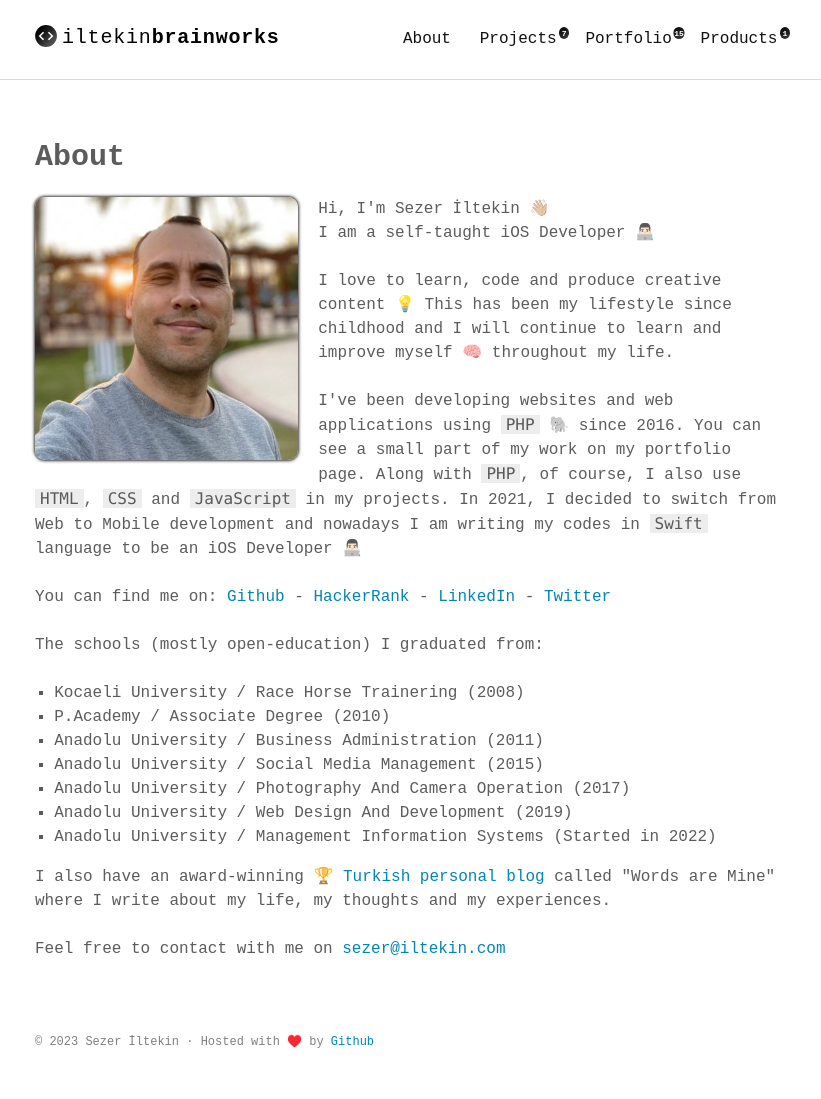
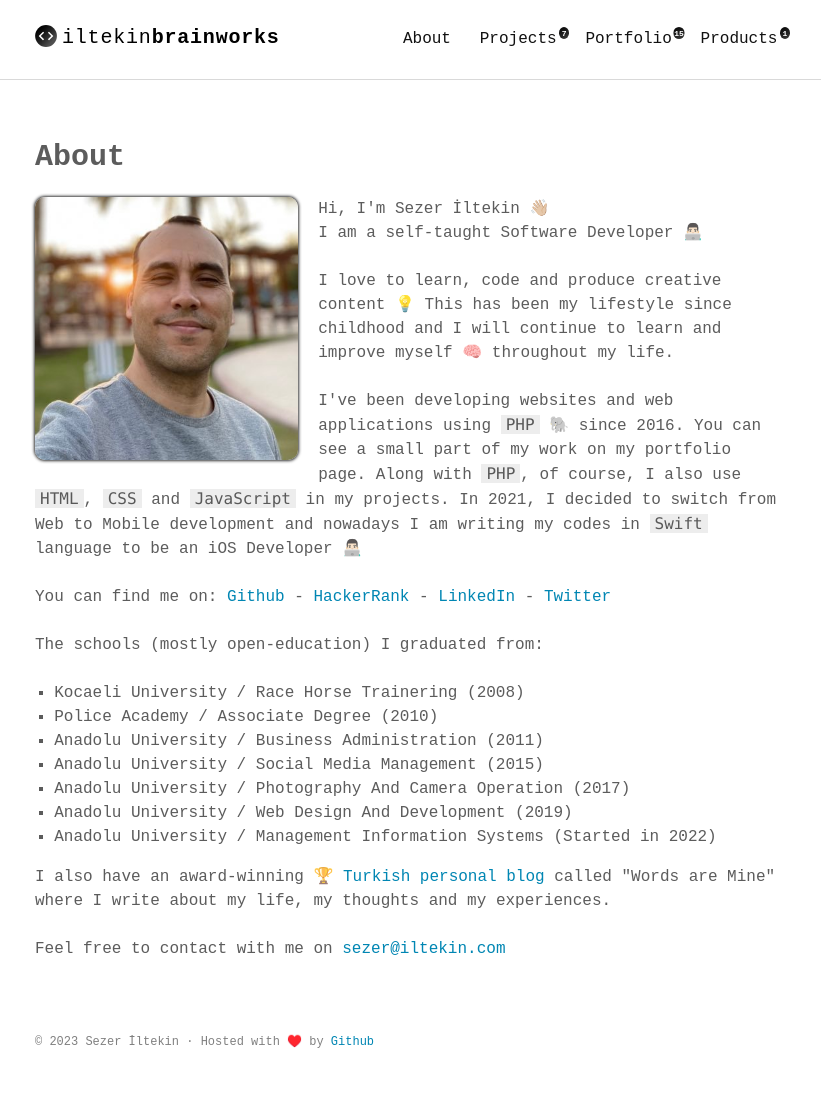
Before and after one commit to iltekin/iltekin.github.io, a Jekyll site: the page built from about.md, in a window 1280 px wide. Shown: the whole page, without its empty margins (229-1050 px from the left). Built offline with Jekyll 4.4.1, drawn with Linux system fonts in a browser that asks for light colours; some web fonts are replaced.

Commit message:
new project

```diff
--- a/about.md
+++ b/about.md
@@ -29,7 +29,7 @@ permalink: /about/
 </div>
 <div class="text">
 <p>Hi, I'm Sezer İltekin 👋🏼<br/>
-I am a self-taught iOS Developer 👨🏻‍💻</p>
+I am a self-taught Software Developer 👨🏻‍💻</p>
 
 <p>I love to learn, code and produce creative content 💡 This has been my lifestyle since childhood and I will continue to learn and improve myself 🧠 throughout my life.</p>
 
@@ -44,7 +44,7 @@ I am a self-taught iOS Developer 👨🏻‍💻</p>
 <p>The schools (mostly open-education) I graduated from:</p>
 <ul>
 <li>Kocaeli University / Race Horse Trainering (2008)</li>
-<li>P.Academy / Associate Degree (2010)</li>
+<li>Police Academy / Associate Degree (2010)</li>
 <li>Anadolu University / Business Administration (2011)</li>
 <li>Anadolu University / Social Media Management (2015)</li>
 <li>Anadolu University / Photography And Camera Operation (2017)</li>
```
